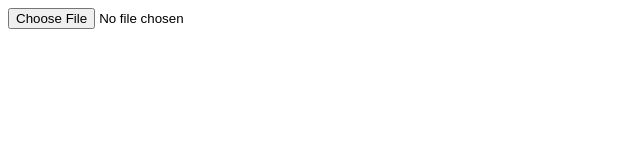
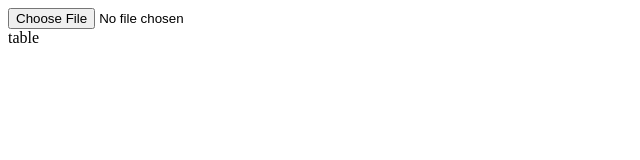
Before and after one commit to lengzhang/dph-hfa-spa-checker, a Next.js app: page / in a window 1280 px wide. Shown: the top 160 px of the page, without its empty margins (0-640 px from the left). Built offline with nearby package versions, Linux system fonts and the light colour scheme.

Commit message:
move page to src

```diff
--- /dev/null
+++ b/src/components/Table/Table.tsx
@@ -0,0 +1,9 @@
+import React from 'react'
+
+import { TableProps } from './types'
+
+const Table: React.FC<TableProps> = ({ content }) => {
+  return <div>table</div>
+}
+
+export default Table
--- /dev/null
+++ b/src/components/Table/index.ts
@@ -0,0 +1,3 @@
+import Table from './Table'
+
+export default Table
--- /dev/null
+++ b/src/components/Table/types.ts
@@ -0,0 +1,5 @@
+import { Content } from '../../hooks/usePDFContent'
+
+export interface TableProps {
+  content: null | Content
+}
--- /dev/null
+++ b/src/hooks/usePDFContent/index.ts
@@ -0,0 +1,3 @@
+import usePDFContent from './usePDFContent'
+export * from './types'
+export default usePDFContent
--- a/pages/index.tsx
+++ b/src/pages/index.tsx
@@ -1,13 +1,11 @@
 import Head from 'next/head'
 
-import usePDFContent from './usePDFContent'
+import Table from '../components/Table'
 
-import pdfjsLib from 'pdfjs-dist'
-
-pdfjsLib.GlobalWorkerOptions.workerSrc = `https://unpkg.com/browse/pdfjs-dist@${pdfjsLib.version}/build/pdf.worker`
+import usePDFContent from '../hooks/usePDFContent'
 
 const Home = () => {
-  const { content, loadFromURL } = usePDFContent()
+  const { loading, content, loadFromURL } = usePDFContent()
 
   const onChange = async (event: React.ChangeEvent<HTMLInputElement>) => {
     const fileList = event.target.files
@@ -19,6 +17,7 @@ const Home = () => {
   return (
     <div>
       <input type="file" onChange={onChange} multiple={false} accept=".pdf" />
+      <Table content={content} />
     </div>
   )
 }
```
Also changed, not shown: src/hooks/usePDFContent/getHeader.ts (renamed from pages/getHeader.ts), src/hooks/usePDFContent/getOperatingExpenses.ts (renamed from pages/getOperatingExpenses.ts), src/hooks/usePDFContent/getOtherCosts.tsx (renamed from pages/getOtherCosts.tsx), src/hooks/usePDFContent/getPersonnel.ts (renamed from pages/getPersonnel.ts), src/hooks/usePDFContent/types.ts (renamed from pages/types.ts), src/hooks/usePDFContent/usePDFContent.ts (renamed from pages/usePDFContent.ts), src/hooks/usePDFContent/utilts.ts (renamed from pages/utilts.ts).
